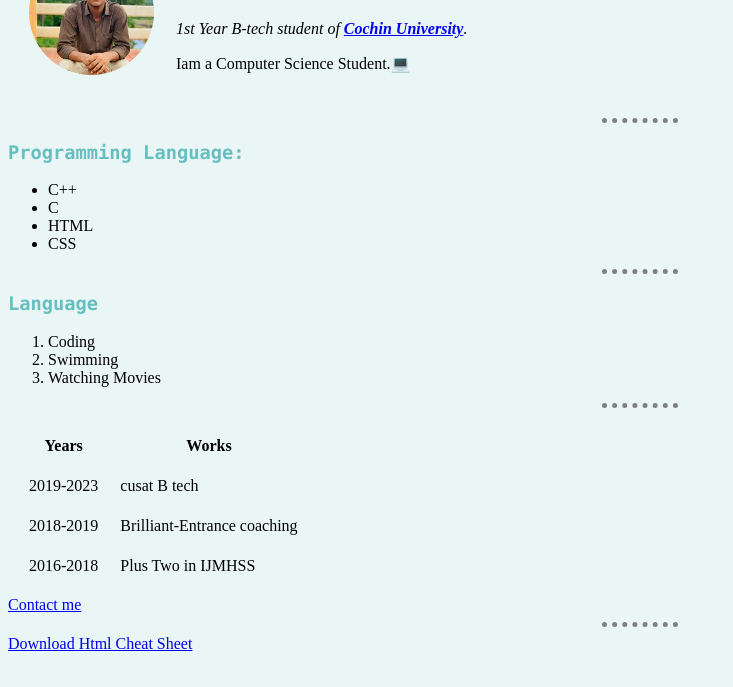
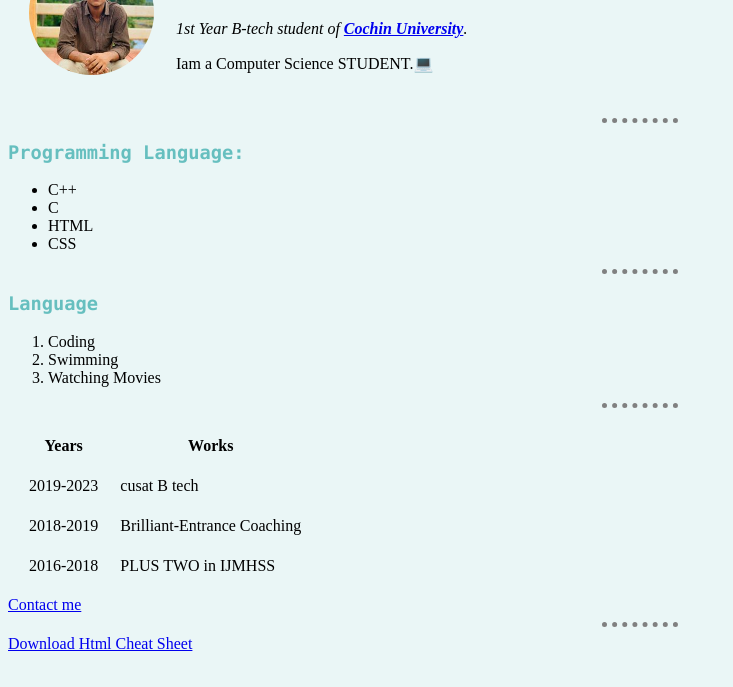
Before and after one commit to devaprasadnm/devcv, a plain HTML site: page Index.html in a window 1280 px wide. Shown: the part 89-776 px from the top of the page, without its empty margins (0-733 px from the left). Drawn offline with Linux system fonts and the light colour scheme.

Commit message:
Update Index.html

```diff
--- a/Index.html
+++ b/Index.html
@@ -16,7 +16,7 @@
       <td>
         <h1>DEVAPRASAD N M</h1>
         <p><i>1st Year B-tech student of <b><a href="https://cusat.ac.in/"target="_blank">Cochin University</a></b>.</i></p>
-        <p>Iam a Computer Science Student.💻</p>
+        <p>Iam a Computer Science STUDENT.💻</p>
       </td>
     </tr>
   </table>
@@ -75,7 +75,7 @@
               2018-2019
             </td>
             <td>
-              Brilliant-Entrance coaching
+              Brilliant-Entrance Coaching
             </td>
           </tr>
           <tr>
@@ -83,7 +83,7 @@
                 2016-2018
             </td>
           <td>
-            Plus Two in IJMHSS
+            PLUS TWO in IJMHSS
           </td>
           </tr>
         </tbody>
```
